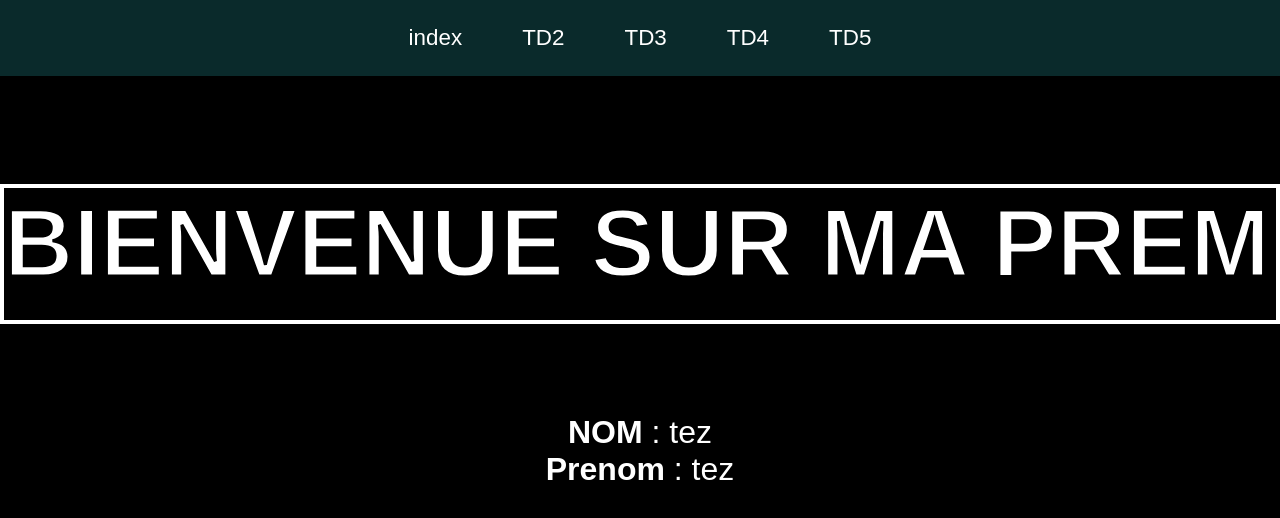
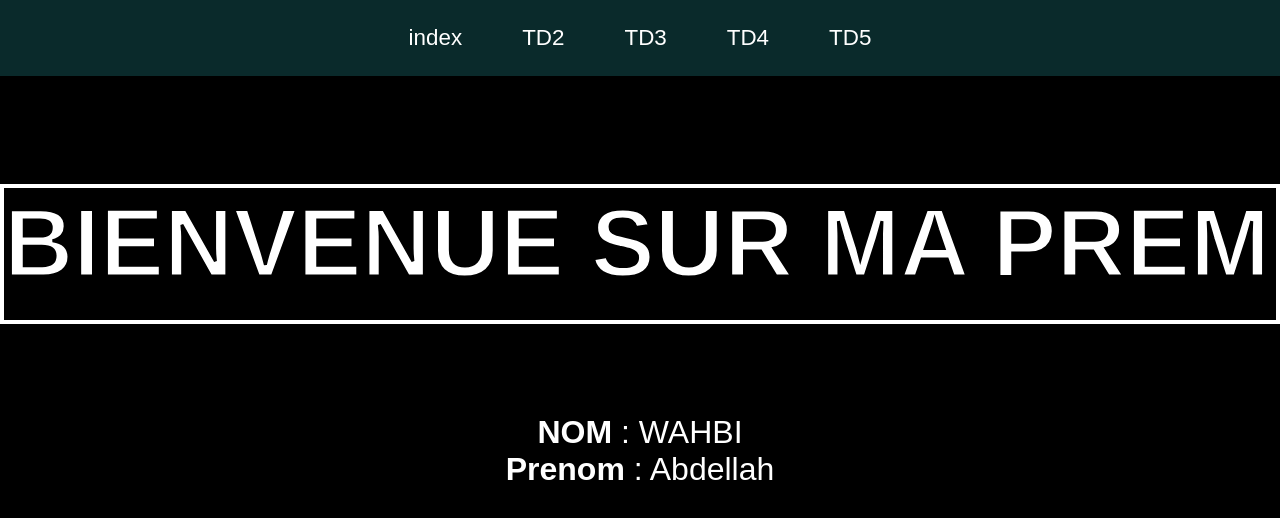
Before and after one commit to AbdellahWB/Site-L1-devoir-maison, a plain HTML site: page HTML-CSS L1/index.html in a window 1280 px wide. Drawn offline with Linux system fonts and the light colour scheme.

Commit message:
Update index.html

```diff
--- a/HTML-CSS L1/index.html
+++ b/HTML-CSS L1/index.html
@@ -86,8 +86,8 @@
 
         <div class="tp">
 
-		 <p><strong> NOM </strong> : tez </p>
-		 <p><strong> Prenom </strong>: tez </p>
+		 <p><strong> NOM </strong> : WAHBI </p>
+		 <p><strong> Prenom </strong>: Abdellah </p>
 
 
 		</div>
```
